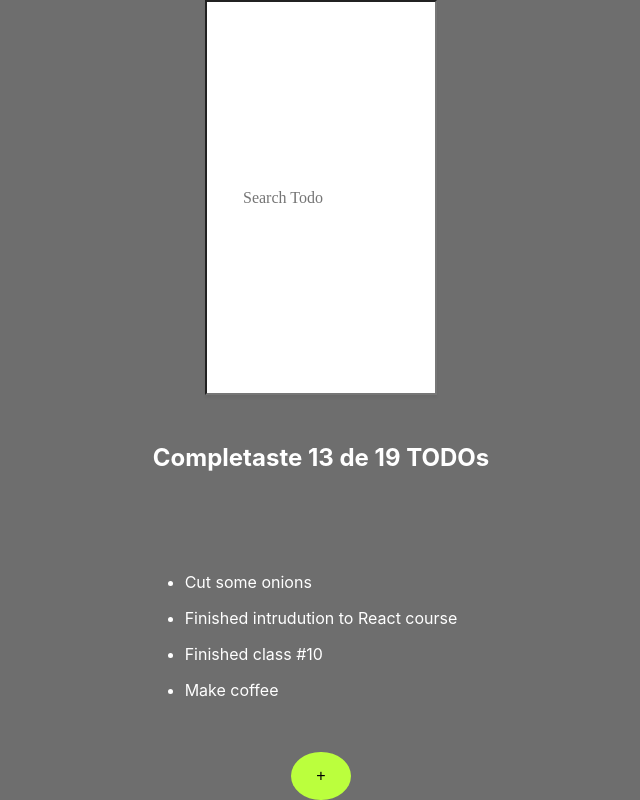
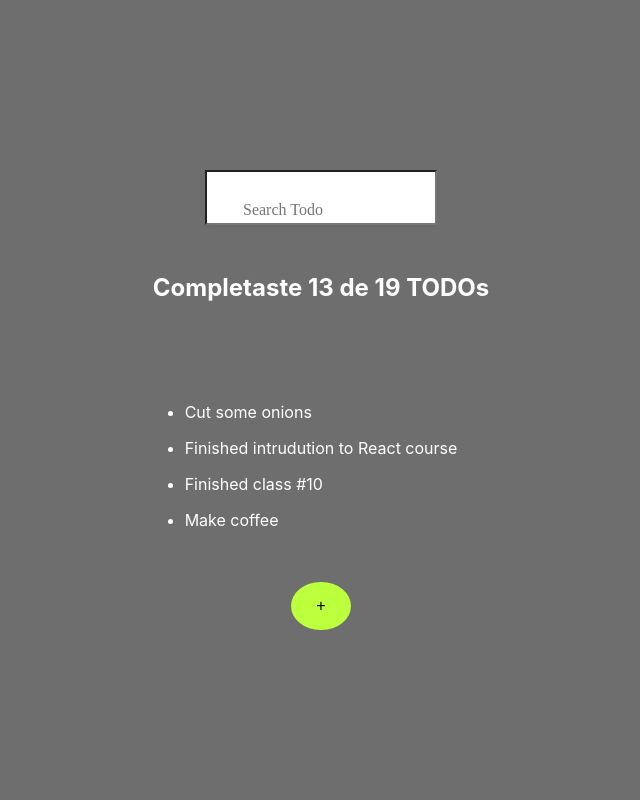
Before and after one commit to LuisJoseTrujilloP/React, a React (Create React App) app: page / in a window 1280 px wide. Shown: the whole page, without its empty margins (319-959 px from the left). Built offline with nearby package versions, Linux system fonts and the light colour scheme.

Commit message:
Working with event and diferent properties such as .target

```diff
--- a/src/CreateTodoButton.js
+++ b/src/CreateTodoButton.js
@@ -3,7 +3,9 @@ import React from 'react'
 
 function CreateTodoButton() {
   return (
-    <button>+</button>
+    <button className='CreateTodoButton' onClick={(event) => {
+      console.log( event.target )
+    }}>+</button>
   )
 }
 
--- a/src/TodoSearch.css
+++ b/src/TodoSearch.css
@@ -1,11 +1,12 @@
 input {
+    padding-top: 25px;
     width: 180px;
-    height: 100%;
+    height: 25px;
     padding-left: 36px;
     padding-right: 12px;
     font-size: 16px;
     font-family: SemplicitaPro;
-    color: #FFFFFF;
+    color: #080707;
     caret-color: #dbdbdb;
     outline: none;
     box-shadow: 0 3px 3px rgba(0, 0, 0, 0.05)
--- a/src/TodoSearch.js
+++ b/src/TodoSearch.js
@@ -2,7 +2,15 @@ import './TodoSearch.css'
 
 function TodoSearch(){
     return(
-            <input placeholder="Search Todo"></input>
+            <input
+            className='TodoSearch'
+            placeholder="Search Todo"
+            onChange={(event) => {
+                console.log(event.target, event.target.value)
+            }}
+            >
+
+            </input>
     )
 }
 export { TodoSearch };
```
